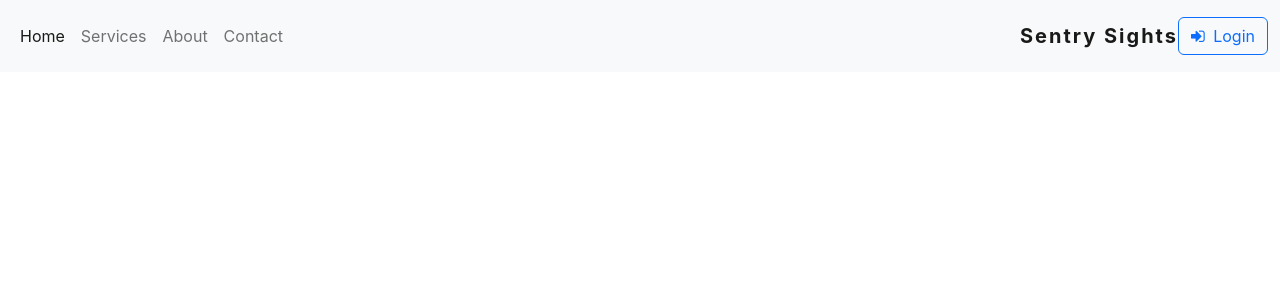
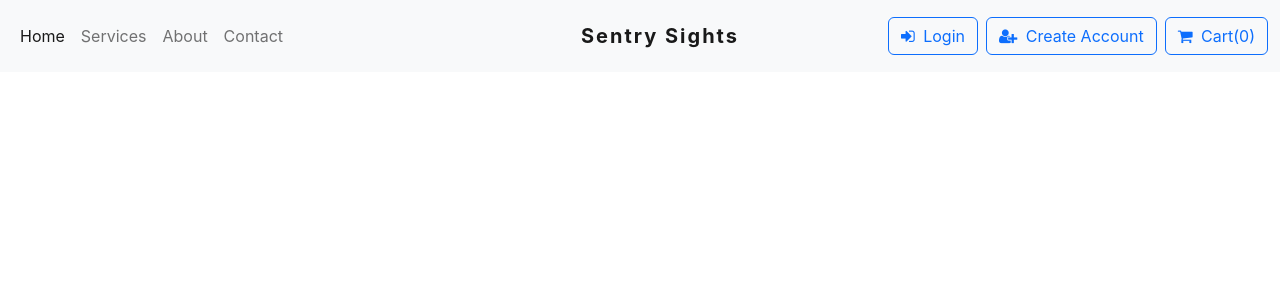
Before and after one commit to B-loeb/ms-trois, a React (Create React App) app: page / in a window 1280 px wide. Shown: the top 300 px of the page. Built offline with nearby package versions, Linux system fonts and the light colour scheme.

Commit message:
navbar buttons complete

```diff
--- a/src/components/Header.jsx
+++ b/src/components/Header.jsx
@@ -1,45 +1,60 @@
-import React from 'react'
-import { NavLink } from 'react-router-dom'
-import Login from './buttons/Login'
+import React from "react";
+import { NavLink } from "react-router-dom";
+import CartBtn from "./buttons/CartBtn";
+import Login from "./buttons/Login";
+import Signup from "./buttons/Signup";
+
+
 const Header = () => {
   return (
     <>
       <nav className="navbar navbar-expand-lg navbar-light bg-light">
         <div className="container-fluid py-2">
-
-                    <button className="navbar-toggler"
-                    type="button" data-bs-toggle="collapse"
+          <button
+            className="navbar-toggler"
+            type="button"
+            data-bs-toggle="collapse"
             data-bs-target="#navbarSupportedContent"
-                    aria-controls="navbarSupportedContent" aria-expanded="false"
-                    aria-label="Toggle navigation">
+            aria-controls="navbarSupportedContent"
+            aria-expanded="false"
+            aria-label="Toggle navigation"
+          >
             <span className="navbar-toggler-icon"></span>
           </button>
           <div className="collapse navbar-collapse" id="navbarSupportedContent">
             <ul className="navbar-nav me-auto mb-2 mb-lg-0">
               <li className="nav-item">
-                                <NavLink className="nav-link" aria-current="page"
-                                 to="/">Home</NavLink>
+                <NavLink className="nav-link" aria-current="page" to="/">
+                  Home
+                </NavLink>
               </li>
               <li className="nav-item">
-                                <NavLink className="nav-link" to="/services">Services</NavLink>
+                <NavLink className="nav-link" to="/services">
+                  Services
+                </NavLink>
               </li>
               <li className="nav-item">
-                                <NavLink className="nav-link" to="/about">About</NavLink>
+                <NavLink className="nav-link" to="/about">
+                  About
+                </NavLink>
               </li>
               <li className="nav-item">
-                                <NavLink className="nav-link" to="/contact">Contact</NavLink>
+                <NavLink className="nav-link" to="/contact">
+                  Contact
+                </NavLink>
               </li>
-
-
-
             </ul>
+          <NavLink className="navbar-brand mx-auto fw-bold" to="/">
+            Sentry Sights
+          </NavLink>
+          <Login />
+          <Signup />
+          <CartBtn />
           </div>
-                    <NavLink className="navbar-brand mx-auto fw-bold" to="/">Sentry Sights</NavLink>
-                    <Login/>
         </div>
       </nav>
     </>
-    )
-}
+  );
+};
 
-export default Header
+export default Header;
--- a/src/components/buttons/CartBtn.jsx
+++ b/src/components/buttons/CartBtn.jsx
@@ -1,10 +1,13 @@
 import React from 'react'
+import { NavLink } from 'react-router-dom'
 
 const CartBtn = () => {
   return (
-    <div>
-
-    </div>
+    <>
+      <NavLink to="/cart" className="btn btn-outline-primary ms-2">
+        <span className="fa fa-shopping-cart me-1"></span> Cart(0)
+      </NavLink>
+    </>
   )
 }
 
--- a/src/components/buttons/Login.jsx
+++ b/src/components/buttons/Login.jsx
@@ -1,63 +1,97 @@
-import React from 'react'
+import React from "react";
 
 const Login = () => {
   return (
     <>
       {/* <!-- Button trigger modal --> */}
-        <button type="button" className="btn btn-outline-primary ms-auto"
-        data-bs-toggle="modal" data-bs-target="#loginModal">
-      <span className="fa fa-sign-in me-1"></span>  Login
+      <button
+        type="button"
+        className="btn btn-outline-primary ms-1"
+        data-bs-toggle="modal"
+        data-bs-target="#loginModal"
+      >
+        <span className="fa fa-sign-in me-1"></span> Login
       </button>
 
       {/* <!-- Modal --> */}
-        <div className="modal fade" id="loginModal" tabIndex="-1"
-        aria-labelledby="exampleModalLabel" aria-hidden="true">
+      <div
+        className="modal fade"
+        id="loginModal"
+        tabIndex="-1"
+        aria-labelledby="exampleModalLabel"
+        aria-hidden="true"
+      >
         <div className="modal-dialog">
           <div className="modal-content">
             <div className="modal-header">
-                    <h5 className="modal-title fs-5" id="exampleModalLabel">Login</h5>
-                    <button type="button" className="btn-close" data-bs-dismiss="modal" aria-label="Close"></button>
+              <h5 className="modal-title fs-5" id="exampleModalLabel">
+                Login
+              </h5>
+              <button
+                type="button"
+                className="btn-close"
+                data-bs-dismiss="modal"
+                aria-label="Close"
+              ></button>
             </div>
             <div className="modal-body">
               <button className="btn btn-primary w-100 mb-4">
-            <span className="fa fa-google me-2"></span>    Sign in with Google
+                <span className="fa fa-google me-2"></span> Sign in with Google
               </button>
               <button className="btn btn-primary w-100 mb-4">
-            <span className="fa fa-facebook me-2"></span>    Sign in with Facebook
+                <span className="fa fa-facebook me-2"></span> Sign in with
+                Facebook
               </button>
               <form>
                 <div className="mb-3">
-                    <label htmlFor="exampleInputEmail1"
-                    className="form-label">Email address</label>
-                    <input type="email" className="form-control"
+                  <label htmlFor="exampleInputEmail1" className="form-label">
+                    Email address
+                  </label>
+                  <input
+                    type="email"
+                    className="form-control"
                     id="exampleInputEmail1"
-                    aria-describedby="emailHelp" required/>
-                        <div id="emailHelp"
-                        className="form-text">We will never share your
-                        email with anyone else.</div>
+                    aria-describedby="emailHelp"
+                    required
+                  />
+                  <div id="emailHelp" className="form-text">
+                    We will never share your email with anyone else.
+                  </div>
                 </div>
                 <div className="mb-3">
-                    <label htmlFor="exampleInputPassword1"
-                    className="form-label">Password</label>
-                    <input type="password"
+                  <label htmlFor="exampleInputPassword1" className="form-label">
+                    Password
+                  </label>
+                  <input
+                    type="password"
                     className="form-control"
-                    id="exampleInputPassword1" required/>
+                    id="exampleInputPassword1"
+                    required
+                  />
                 </div>
                 <div className="mb-3 form-check">
-                    <input type="checkbox"
+                  <input
+                    type="checkbox"
                     className="form-check-input"
-                    id="exampleCheck1"/>
-                    <label className="form-check-label" htmlFor="exampleCheck1">Check me out</label>
+                    id="exampleCheck1"
+                  />
+                  <label className="form-check-label" htmlFor="exampleCheck1">
+                    Check me out
+                  </label>
                 </div>
-                <button type="submit" className="btn btn-outline-primary w-100 mt-5">Submit</button>
+                <button
+                  type="submit"
+                  className="btn btn-outline-primary w-100 mt-5"
+                >
+                  Submit
+                </button>
               </form>
             </div>
-
           </div>
         </div>
       </div>
     </>
-  )
-}
+  );
+};
 
-export default Login
+export default Login;
--- a/src/components/buttons/Signup.jsx
+++ b/src/components/buttons/Signup.jsx
@@ -1,11 +1,107 @@
-import React from 'react'
+import React from "react";
 
 const Signup = () => {
   return (
     <div>
+      {/* <!-- Button trigger modal --> */}
+      <button
+        type="button"
+        className="btn btn-outline-primary ms-2"
+        data-bs-toggle="modal"
+        data-bs-target="#signupModal"
+      >
+        <span className="fa fa-user-plus me-1"></span> Create Account
+      </button>
 
+      {/* <!-- Modal --> */}
+      <div
+        className="modal fade"
+        id="signupModal"
+        tabIndex="-1"
+        aria-labelledby="exampleModalLabel"
+        aria-hidden="true"
+      >
+        <div className="modal-dialog">
+          <div className="modal-content">
+            <div className="modal-header">
+              <h5 className="modal-title fs-5" id="exampleModalLabel">
+                Login
+              </h5>
+              <button
+                type="button"
+                className="btn-close"
+                data-bs-dismiss="modal"
+                aria-label="Close"
+              ></button>
+            </div>
+            <div className="modal-body">
+              <button className="btn btn-primary w-100 mb-4">
+                <span className="fa fa-google me-2"></span> Sign up with Google
+              </button>
+              <button className="btn btn-primary w-100 mb-4">
+                <span className="fa fa-facebook me-2"></span> Sign up with
+                Facebook
+              </button>
+              <form>
+                <div className="mb-3">
+                  <label htmlFor="exampleInput"
+                  className="form-label">Username</label>
+                  <input
+                    type="text"
+                    className="form-control"
+                    id="exampleInput"
+                    required
+                  />
+                  </div>
+                  <div className="mb-3">
+                  <label htmlFor="exampleInputEmail1" className="form-label">
+                    Email address
+                  </label>
+                  <input
+                    type="email"
+                    className="form-control"
+                    id="exampleInputEmail1"
+                    aria-describedby="emailHelp"
+                    required
+                  />
+                  <div id="emailHelp" className="form-text">
+                    We will never share your email with anyone else.
+                  </div>
+                </div>
+                <div className="mb-3">
+                  <label htmlFor="exampleInputPassword1" className="form-label">
+                    Password
+                  </label>
+                  <input
+                    type="password"
+                    className="form-control"
+                    id="exampleInputPassword1"
+                    required
+                  />
+                </div>
+                <div className="mb-3 form-check">
+                  <input
+                    type="checkbox"
+                    className="form-check-input"
+                    id="exampleCheck1"
+                  />
+                  <label className="form-check-label" htmlFor="exampleCheck1">
+                    Check me out
+                  </label>
+                </div>
+                <button
+                  type="submit"
+                  className="btn btn-outline-primary w-100 mt-5"
+                >
+                  Register
+                </button>
+              </form>
+            </div>
+          </div>
+        </div>
+      </div>
     </div>
-  )
-}
+  );
+};
 
-export default Signup
+export default Signup;
```
Lines whose indentation alone changed are shown as unchanged.
